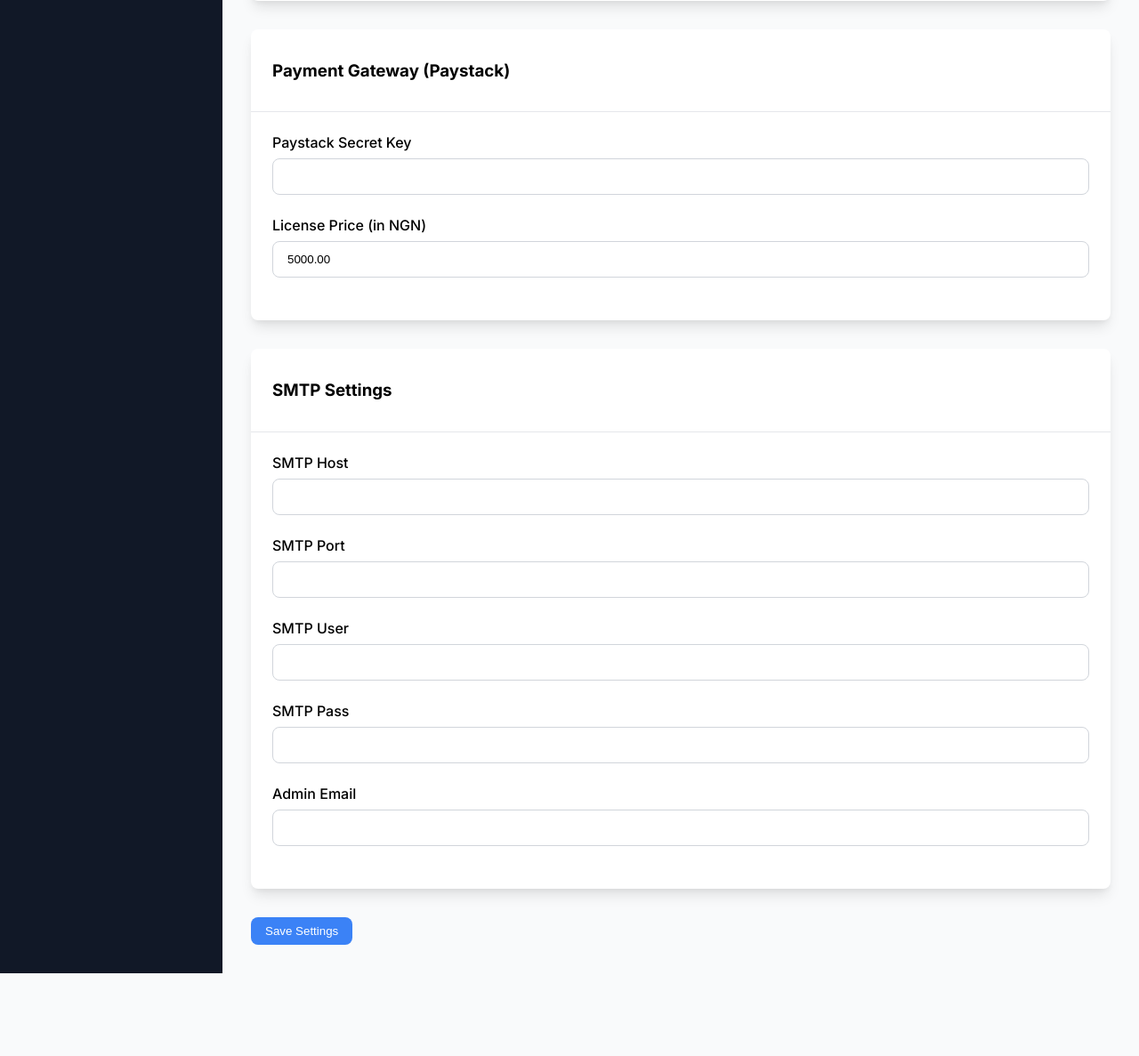
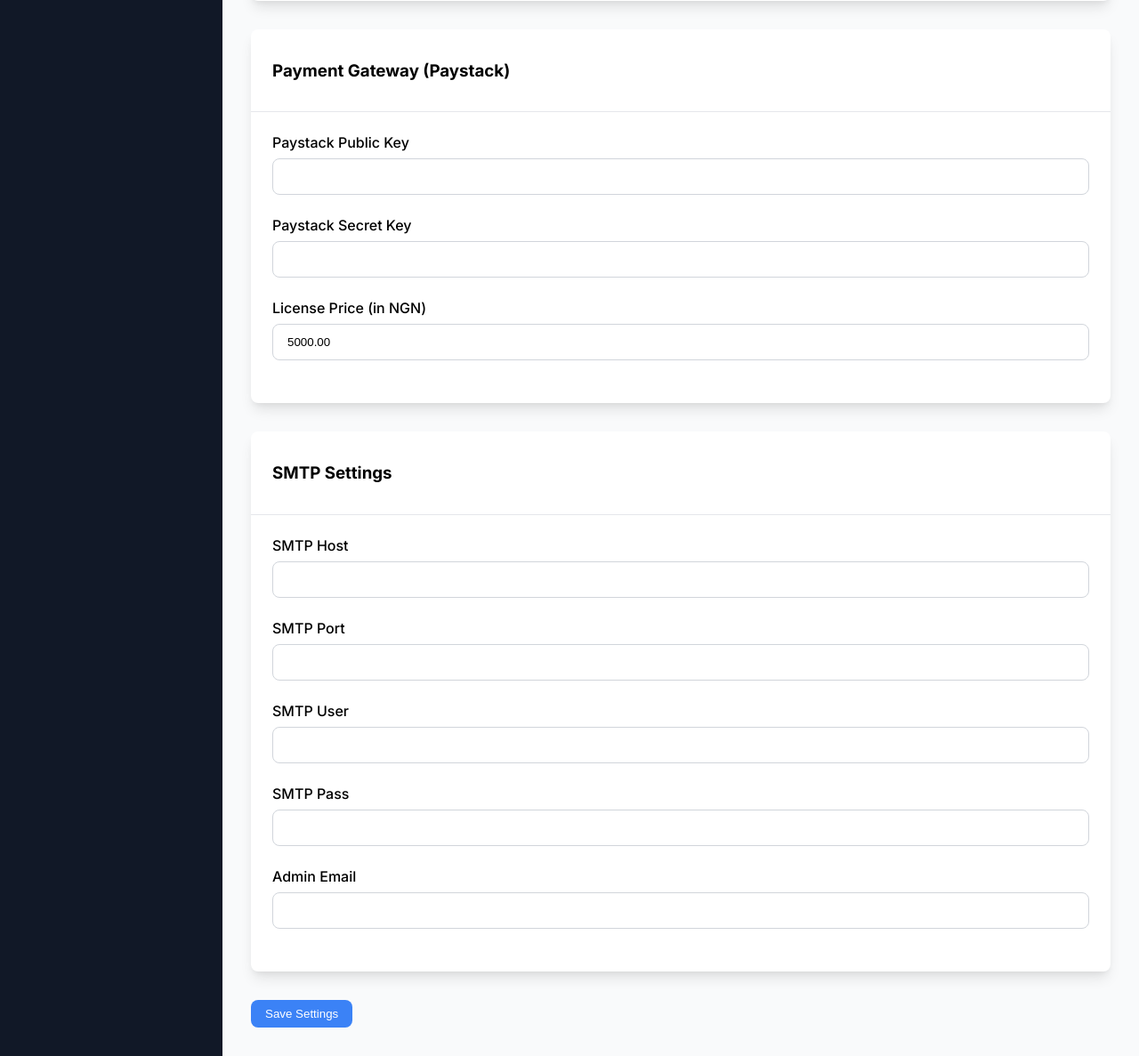
Before and after one commit to philmorehost/vtu-1.7, a PHP site: page /phpmailer/license-manager/admin/settings.php in a window 1280 px wide. Shown: the part 680-1867 px from the top of the page at 89% size. Before the commit the page ends 1774 px from the top, so only its background shows below. Run offline with PHP 8.4, Linux system fonts and the light colour scheme; the visitor is signed in with stand-in values (Sample User, id 1).

Commit message:
fix: Add Paystack Public Key to settings and order page
- Added a field for the Paystack Public Key to the admin settings page.
- Updated the order page to use the new Paystack Public Key setting for Paystack Inline.

```diff
--- a/license-manager/admin/settings.php
+++ b/license-manager/admin/settings.php
@@ -17,6 +17,7 @@ if (file_exists($settings_file)) {
 
 if ($_SERVER['REQUEST_METHOD'] === 'POST') {
     $settings['site_name'] = $_POST['site_name'] ?? '';
+    $settings['paystack_public_key'] = $_POST['paystack_public_key'] ?? '';
     $settings['paystack_secret_key'] = $_POST['paystack_secret_key'] ?? '';
     $settings['license_price'] = $_POST['license_price'] ?? '5000.00';
     $settings['smtp_host'] = $_POST['smtp_host'] ?? '';
@@ -115,6 +116,10 @@ $webhook_url = (isset($_SERVER['HTTPS']) && $_SERVER['HTTPS'] === 'on' ? "https"
                 <div class="card-header"><h3>Payment Gateway (Paystack)</h3></div>
                 <div class="card-body">
                     <div class="input-group">
+                        <label>Paystack Public Key</label>
+                        <input type="text" name="paystack_public_key" value="<?= htmlspecialchars($settings['paystack_public_key'] ?? '') ?>">
+                    </div>
+                    <div class="input-group">
                         <label>Paystack Secret Key</label>
                         <input type="text" name="paystack_secret_key" value="<?= htmlspecialchars($settings['paystack_secret_key'] ?? '') ?>">
                     </div>
--- a/license-manager/order.php
+++ b/license-manager/order.php
@@ -113,7 +113,7 @@ if (json_last_error() !== JSON_ERROR_NONE) {
     <script>
         function payWithPaystack() {
             const handler = PaystackPop.setup({
-                key: '<?= htmlspecialchars($settings['paystack_public_key'] ?? 'YOUR_PAYSTACK_PUBLIC_KEY') ?>',
+                key: '<?= htmlspecialchars($settings['paystack_public_key'] ?? '') ?>',
                 email: document.getElementById('email').value,
                 amount: <?= (float)($settings['license_price'] ?? 5000) * 100 ?>,
                 currency: 'NGN',
```
